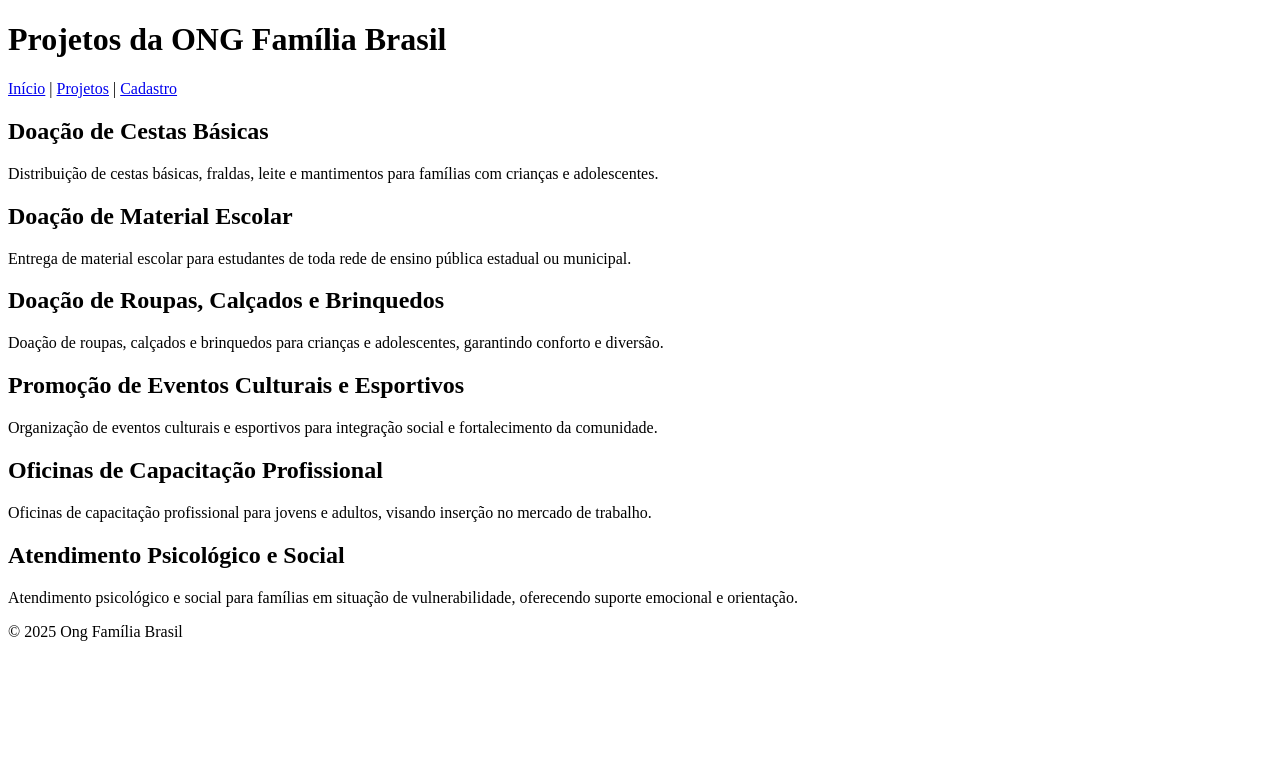
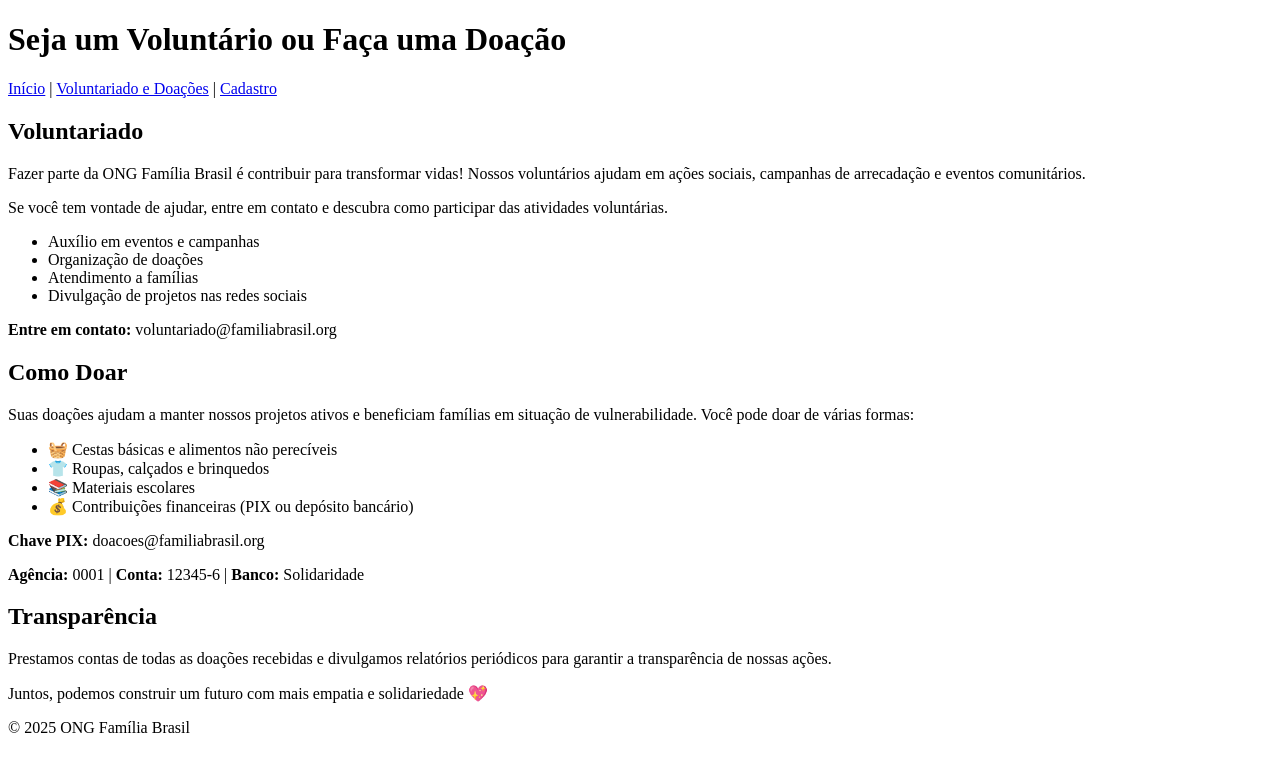
Before and after one commit to GabrielaYancaBBaumhakl-design/Front-End-ONGficiticia, a plain HTML site: page Aula1_HTML/projetos.html in a window 1280 px wide. Drawn offline with Linux system fonts and the light colour scheme.

```diff
--- a/Aula1_HTML/projetos.html
+++ b/Aula1_HTML/projetos.html
@@ -2,52 +2,54 @@
 <html lang="pt-br">
 <head>
   <meta charset="UTF-8">
-  <title>ONG Família Brasil - Projetos</title>
+  <title>ONG Família Brasil - Voluntariado e Doações</title>
 </head>
 <body>
   <header>
-    <h1>Projetos da ONG Família Brasil</h1>
+    <h1>Seja um Voluntário ou Faça uma Doação</h1>
     <nav>
       <a href="index.html">Início</a> |
-      <a href="projetos.html">Projetos</a> |
+      <a href="projetos.html">Voluntariado e Doações</a> |
       <a href="cadastro.html">Cadastro</a>
     </nav>
   </header>
 
   <main>
     <section>
-      <h2>Doação de Cestas Básicas</h2>
-      <p>Distribuição de cestas básicas, fraldas, leite e mantimentos para famílias com crianças e adolescentes.</p>
+      <h2>Voluntariado</h2>
+      <p>Fazer parte da ONG Família Brasil é contribuir para transformar vidas! Nossos voluntários ajudam em ações sociais, campanhas de arrecadação e eventos comunitários.</p>
+      <p>Se você tem vontade de ajudar, entre em contato e descubra como participar das atividades voluntárias.</p>
+      <ul>
+        <li>Auxílio em eventos e campanhas</li>
+        <li>Organização de doações</li>
+        <li>Atendimento a famílias</li>
+        <li>Divulgação de projetos nas redes sociais</li>
+      </ul>
+      <p><strong>Entre em contato:</strong> voluntariado@familiabrasil.org</p>
     </section>
 
     <section>
-      <h2>Doação de Material Escolar</h2>
-      <p>Entrega de material escolar para estudantes de toda rede de ensino pública estadual ou municipal.</p>
+      <h2>Como Doar</h2>
+      <p>Suas doações ajudam a manter nossos projetos ativos e beneficiam famílias em situação de vulnerabilidade. Você pode doar de várias formas:</p>
+      <ul>
+        <li>🧺 Cestas básicas e alimentos não perecíveis</li>
+        <li>👕 Roupas, calçados e brinquedos</li>
+        <li>📚 Materiais escolares</li>
+        <li>💰 Contribuições financeiras (PIX ou depósito bancário)</li>
+      </ul>
+      <p><strong>Chave PIX:</strong> doacoes@familiabrasil.org</p>
+      <p><strong>Agência:</strong> 0001 | <strong>Conta:</strong> 12345-6 | <strong>Banco:</strong> Solidaridade</p>
     </section>
 
     <section>
-      <h2>Doação de Roupas, Calçados e Brinquedos</h2>
-      <p>Doação de roupas, calçados e brinquedos para crianças e adolescentes, garantindo conforto e diversão.</p>
-    </section>
-
-    <section>
-      <h2>Promoção de Eventos Culturais e Esportivos</h2>
-      <p>Organização de eventos culturais e esportivos para integração social e fortalecimento da comunidade.</p>
-    </section>
-
-    <section>
-      <h2>Oficinas de Capacitação Profissional</h2>
-      <p>Oficinas de capacitação profissional para jovens e adultos, visando inserção no mercado de trabalho.</p>
-    </section>
-
-    <section>
-      <h2>Atendimento Psicológico e Social</h2>
-      <p>Atendimento psicológico e social para famílias em situação de vulnerabilidade, oferecendo suporte emocional e orientação.</p>
+      <h2>Transparência</h2>
+      <p>Prestamos contas de todas as doações recebidas e divulgamos relatórios periódicos para garantir a transparência de nossas ações.</p>
+      <p>Juntos, podemos construir um futuro com mais empatia e solidariedade 💖</p>
     </section>
   </main>
 
- <footer>
-    <p> &copy 2025 Ong Família Brasil</p>
+  <footer>
+    <p>&copy; 2025 ONG Família Brasil </p>
   </footer>
 </body>
 </html>
```
Also changed, not shown: Aula1_HTML/cadastro.html (+1 -1 lines), Aula1_HTML/index.html (+14 -5 lines), 1 other file.
